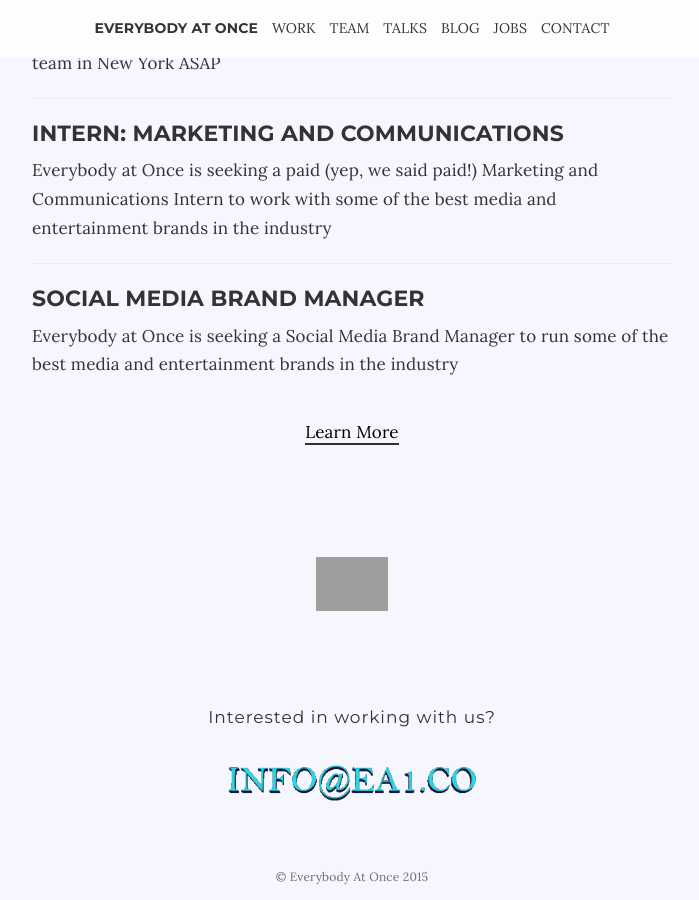
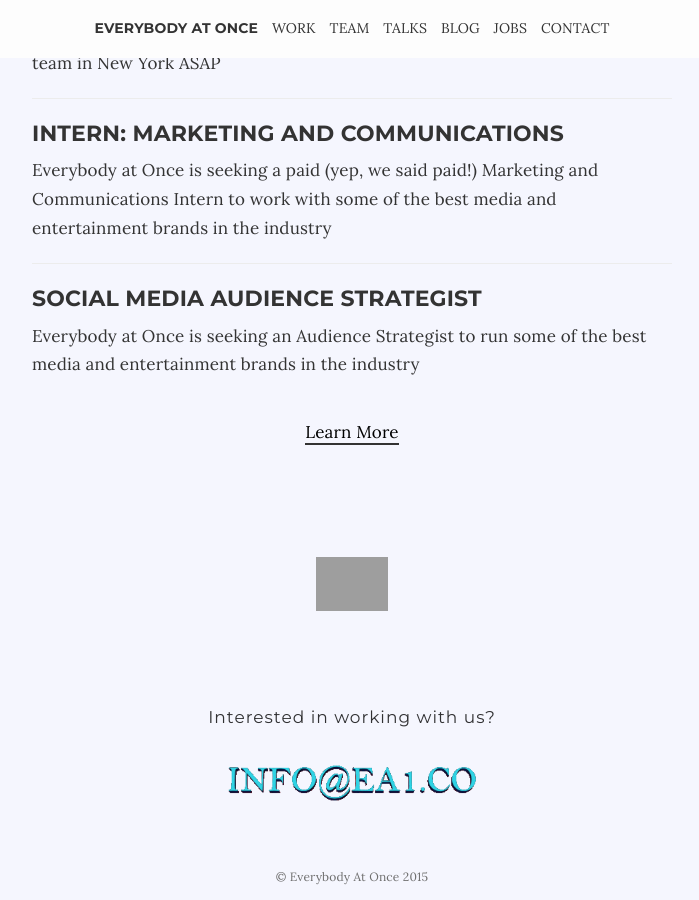
Before and after one commit to everybodyatonce/ea1-dot-co, a Jekyll site: the page built from index.html, in a window 1280 px wide and 900 px high, scrolled down 5227 px. Shown: the whole window, without its empty margins (288-987 px from the left). Built offline with Jekyll 4.4.1, drawn with Linux system fonts in a browser that asks for light colours; nearby versions of some CDN libraries; Markdown is read by kramdown in place of the engine named in the settings; some of the changed lines change nothing that is shown; grey boxes are pictures that could not be loaded.

Commit message:
Update social-media-brand-manager.md

```diff
--- a/_jobs/social-media-brand-manager.md
+++ b/_jobs/social-media-brand-manager.md
@@ -1,76 +1,98 @@
 ---
 layout: job
-title: "Social Media Brand Manager"
-description: "Everybody at Once is seeking a Social Media Brand Manager to run some of the best media and
-entertainment brands in the industry"
+title: "Social Media Audience Strategist"
+description: "Everybody at Once is seeking an Audience Strategist to run some of the best media and entertainment brands in the industry"
 published: true
 ---
 
-Everybody at Once is seeking a Social Media Brand Manager to run some of the best media and
-entertainment brands in the industry. The ideal candidate is an enthusiastic and well organized go getter
-with 2 - 3 years experience in social media management for a brand that has both strong original editorial
-content and measurable organic volume. They will have an understanding of industry best practices and the
-drive to innovate and invent some of their own.
+Everybody at Once is seeking an Audience Strategist to run some of the best media and entertainment brands in the industry. The ideal candidate is an enthusiastic and well-organized go-getter with at least 2-3 years experience in social media planning, strategy, execution, and management for a brand that has both strong original editorial content and measurable organic volume. They will have an understanding of industry best practices and the drive to innovate and invent some of their own. They will have experience working on a team and with client communications. The will be proactive, quick on their feet, and a problem solver.
 
-Everybody at Once is a consultancy based in NYC and LA that specializes in audience development and
-social strategy for media, entertainment, and sports. We believe that the most profound shift in
-entertainment is in the visibility of the audience to itself. We are here to help creators, networks, and
-audiences transition through that shift. Our work is built around our core philosophy that the audience has
-an audience and our understanding that the most effective campaigns capture and direct fan energy
-towards brand goals while enabling fans to become better fans.
+Everybody at Once is a consultancy based in NYC and LA that specializes in audience development and social strategy for media, entertainment, and sports. Our work is built around our core philosophy that the audience has an audience and our understanding that the most effective campaigns capture and direct fan energy towards brand goals while enabling fans to become better fans.
 
-If you meet the requirements, please send us a note on why you think you’d make a great fit at EA1, links to
-examples of your past experience in social, and a resume to [jobs@ea1.co](mailto:jobs@ea1.co).
+Take a look at the full text of the Audience Strategist job description below. If you meet the requirements and the job feels exciting to you, send us a note on why you think you’d make a great fit at EA1, links to examples of your past experience in social media brand management, and a resume to [jobs@ea1.co](mailto:jobs@ea1.co).
 
 *****
 
 ## Role & Responsibilities
 
-The Social Media Brand Manager is responsible for the implementation and execution of social media
-strategies that build both brand awareness and audience affinity on major and emerging social media
-platforms. Collaborating with a staff of social media and audience development experts, they will be
-responsible for:
-- Content creation and campaign management
-- Social messaging ­ engaging with fans, show talent, and other brands
-- Supporting audience participation through customer service
-- Reporting, analytics, and client relations
+The Social Media Audience Strategist is responsible for developing and executing social media campaigns , audience development, and content creation. They will oversee and/or implement the execution of social media strategies that build both brand awareness and audience affinity on major and emerging social media platforms. Collaborating with a staff of social media and audience development experts, they will be responsible for:
+
+- Strategic development and execution for campaigns and brands
+- Execution of creative audience development for campaigns and brands
+- Management of audience development projects, both internal and client facing
+
+## Strategy Development and Execution for Campaigns and Brands
+
+The Social Media Audience Strategist is responsible for the development and execution of high level content marketing, community building, and brand awareness planning that gather audience around a content release or a brand. Strategies should be based on the client or creator’s business and/or marketing goals. The audience strategist will:
+
+- Be responsible for strategic and execution deadlines.
+- Lead the sourcing and translation of creative ideas into creative execution.
+- Lead the translation of strategic goals, positioning, and messaging into creative execution.
+- Understand the patterns and behaviors of their audiences.
+- Adjust strategies, as needed, based on audience response, shifts in client or internal strategies, or budgets.
+- Be knowledgeable, and up-to-date, on the ins and outs of online communities, fandoms, how audiences develop, and what is currently relevant online.
+- Provide unique perspectives on the communities and know what to do when something goes awry and how to fix it.
+
+## Execution of Creative Audience Development for Campaigns and Brands
+
+The Audience Strategist is responsible for creating and/or overseeing the content, campaigns, social messaging, and customer service for owned social media handles. Original content should be inviting to potential fans, engaging to the established community, and engender conversation and interaction among both. The Audience Strategist is responsible for aligning their work  with a brand’s overall marketing strategy as determined by EA1 in conjunction with the client. This content should reflect the Social Media Audience Strategist’s understanding of programming, audience sentiment, and brand goals.
+
+Some examples of Content Creation and Campaign Execution are:
+- Creation of gifs, stills, or other assets from show content that highlight major elements or big moments.
+- Participation Campaigns with fans (i.e. Contests, giveaways, fan art prompts)
+- Engaging with talent and crew on social. Getting them involved to build their own communities, and coaching them on how to react to and prompt fans.
+- Promotion of on-air hashtags for key show moments.
+- Encouragement of catch-up and where to watch direction.
+- News and press coverage of show related stories.
+- Live Tweeting/Tumblring and engagement during broadcast.
+
+The Social Media Audience Strategist is expected to publish and interact with fans during hours that the audience is most active.
+
+Some examples of Social Messaging (Engaging with Fans, Show Talent, and Other Brands) are:
+- Tune-In messaging, live-Tweeting, live-giffing, show announcements and other tentpole event support.
+- Crossover messaging with collaborative partners, network programming, talent, and influencers.
+- Announcement of live tweets, premieres, and other brand tentpole events.
+- Original content creation and editorial to promote always-on brands.
+
+Some examples of supporting the audience through customer service include:
+- Maintaining and interacting with audiences across all levels of social media content. In addition to generating content, the efforts are clearly scheduled and well-integrated with the rest of the organization.
+- Identifying and flagging any potential issues or red flags to appropriate stakeholders.
+- Working in tandem with amplifying the network brand and general customer relations management on all platforms.
+
+## Management of Audience Development for Campaigns and Brands
+
+The Audience Strategist works with the Director of Social Media, the Director of Marketing, and/or the Project Manager to manage, execute, and refine internal and client facing processes, documentation, organization, communication, and client relations of a campaign or brand social plan. They will be responsible for providing consistent updates on how social is performing on each platform, and on the progress of client, show, and project objectives. This management can include:
+
+- Clear and consistent communication of strategy, messaging, and timelines.
+- Clear and consistent documentation of all parts of a campaign or brand social plan.
+- Awareness of potential risks or obstacles on projects and understanding of how to escalate and/or problem solve.
+- Updates on Reach based on follower and engagement levels.
+- Updates on Potential areas to find and increase community growth.
+- Updates on Sentiment of the community. (Example: High points of episodes so writers now what’s working/resonating with fans, themes, trends, etc.)
+- Updates on Behaviors that arise in the community organically (language/catchphrases, rituals around watching, fan art creation, and other activity).
+- Gathering alerts for press on the show or relevant stakeholders.
+- Monitoring and staying informed on current audience sentiment and always reflecting the audience back to themselves in reposting & amplifying fan content.
+- Responding to and engaging with fans in brand voice and tone.
 
 ## Requirements
 
-We're looking for someone with experience in managing social media campaigns for a national or global
-brand, preferably in media and entertainment.
+We're looking for someone with experience in managing social media campaigns for a national or global brand, preferably in media and entertainment.
 
-Essential Skills:
+Essential Skills
 
-- Experience in creating and publishing content for major social media platforms (e.g. brand
-messaging, brand announcements, and other tentpole event support).
-- Experience interacting with audiences across multiple platforms.
-- Experience working collaboratively with social media, communications, marketing, or other
-cross­business staff(s).
-- Experience coordinating real time event coverage for Social Media including live­tweeting,
-live­giffing, and social curation.
+- Experience in creating and publishing content for major social media platforms.
+- Experience working collaboratively with social media, communications, and marketing staff(s).
+- Experience coordinating or covering events in real time for Social Media.
+- High-level experience with current digital content creation tools and collaborative workflow apps (Adobe CS, video editing, Google Docs, MS Office, Slack, digital cameras.)
+- Experience in using native social media analytics to understand content and/or campaign performance.
+- Ability to juggle multiple projects at the same time and to remain calm under pressure.
+- Ability to anticipate and solve problems independently when given sufficient resources.
+- Strong interpersonal skills, able to deal with diverse personalities and move a project forward.
+- Ability to absorb, use, and communicate best practices for major platforms (Twitter, Facebook, YouTube, Instagram, Tumblr, Snapchat, Vine.)
 - Ability to reflect brand voice and tone in written editorial and visual content.
+- Proven ability to grow a meaningful following on major social media platforms.
 - Excellent writing skills.
-- Ability to make animated gifs and video clips that tell a story.
-- Ability to build a social media content/campaign calendar.
-- Experience in using social media analytics (either native or 3rd party) to understand content and/or
-campaign performance.
-- Ability to communicate campaign progress and learnings to both staff and clients.
-- Ability to juggle multiple projects at the same time and to remain calm under pressure.
-- Ability to solve problems independently when given sufficient resources.
-- Strong interpersonal skills, able to deal with diverse personalities and move a project forward.
-- Experience with current digital content creation tools and collaborative workflow apps (Adobe CS,
-video editing, Google Docs, Slack, digital cameras).
-- Ability to absorb, use, and communicate best practices for major platforms (Twitter, Facebook,
-YouTube, Instagram, Tumblr, Snapchat, Vine).
-- Proven ability to grow a meaningful following on major social media platforms.
 
-Optional Skills:
-
-- Experience in working with or managing talent; Getting them involved to build their own
-communities, and coaching them on how to react to and prompt fans.
-- Experience in creating and administering participation campaigns (activations) with fans including
-group activities, contests, giveaways.
 
 If you share our passion for building audiences and working with some of the best brands in the industry,
 please send us a note sharing why you think you’d make a great fit at EA1, examples of your past
```
